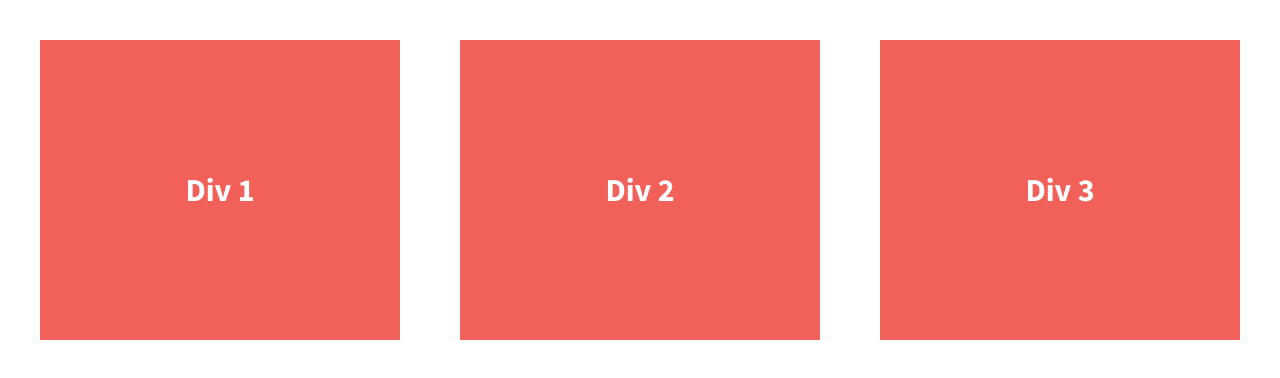
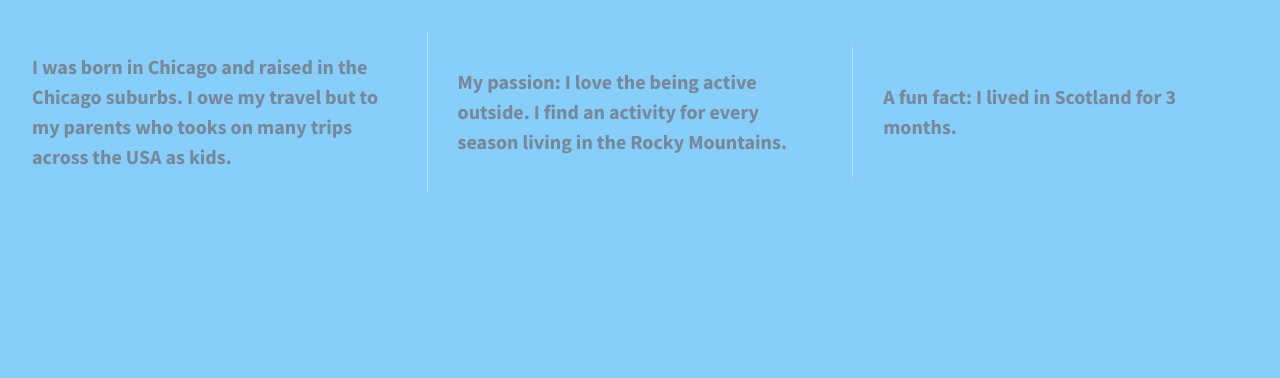
Before and after one commit to hrocco25/divs-flexbox, a plain HTML site: page index.html in a window 1280 px wide. Drawn offline with nearby package versions, Linux system fonts and the light colour scheme.

Commit message:
first commit

```diff
--- a/css/main.css
+++ b/css/main.css
@@ -97,37 +97,39 @@ textarea {
 
 
 html {
-  background-color: #fff;
+  background-color: lightskyblue;
   height: 100%;
+  width: 100%;
 }
 
 body {
   font-family: 'Source Sans Pro', sans-serif;
   padding: 2em;
-  font-size: 1.25em;
+  font-weight: 700;
   height: 100%;
+  color: lightslategray;
 }
 
 .wrapper {
   /*add display:flex and set justify-content to space-between*/
-  font-weight: 700;
+
   display:flex;
+  flex-flow: row wrap;
   justify-content: space-between;
+  align-items: center;
 }
 
 .div-1, .div-2, .div-3 {
   /*give the divs a width of 30%, add display:flex, set justify-content and align-items to center*/
-  color: #fff;
+  color: lightslategray;
   line-height: 1.5em;
-  font-size: 1.6em;
-  background-color: #f16059;
-  height: 300px;
+  font-size: 1.25em;
+  height: auto;
   display: flex;
-  width: 30%;
+  /*width: 30%*/
   justify-content: center;
   align-items: center;
 }
-
 
 
 
@@ -210,6 +212,18 @@ body {
    These examples override the primary ('mobile first') styles.
    Modify as content requires.
    ========================================================================== */
+
+@media all and (min-width: 1200px) {
+    .div-1, .div-2, .div-3 {
+        flex-basis: 30%;
+    }
+
+    .div-1, .div-2 {
+        border-right: 1px solid rgb(188, 227, 252);
+        padding-right: 30px;
+    }
+}
+
 
 @media print,
        (-webkit-min-device-pixel-ratio: 1.25),
--- a/index.html
+++ b/index.html
@@ -23,13 +23,13 @@
 
         <section class="wrapper">
             <div class="div-1">
-                Div 1
+                <p>I was born in Chicago and raised in the Chicago suburbs.  I owe my travel but to my parents who tooks on many trips across the USA as kids.</p>
             </div>
             <div class="div-2">
-                Div 2
+                <p>My passion: I love the being active outside.  I find an activity for every season living in the Rocky Mountains.</p>
             </div>
             <div class="div-3">
-                Div 3
+                <p>A fun fact: I lived in Scotland for 3 months. </p>
             </div>
         </section>
 
```
